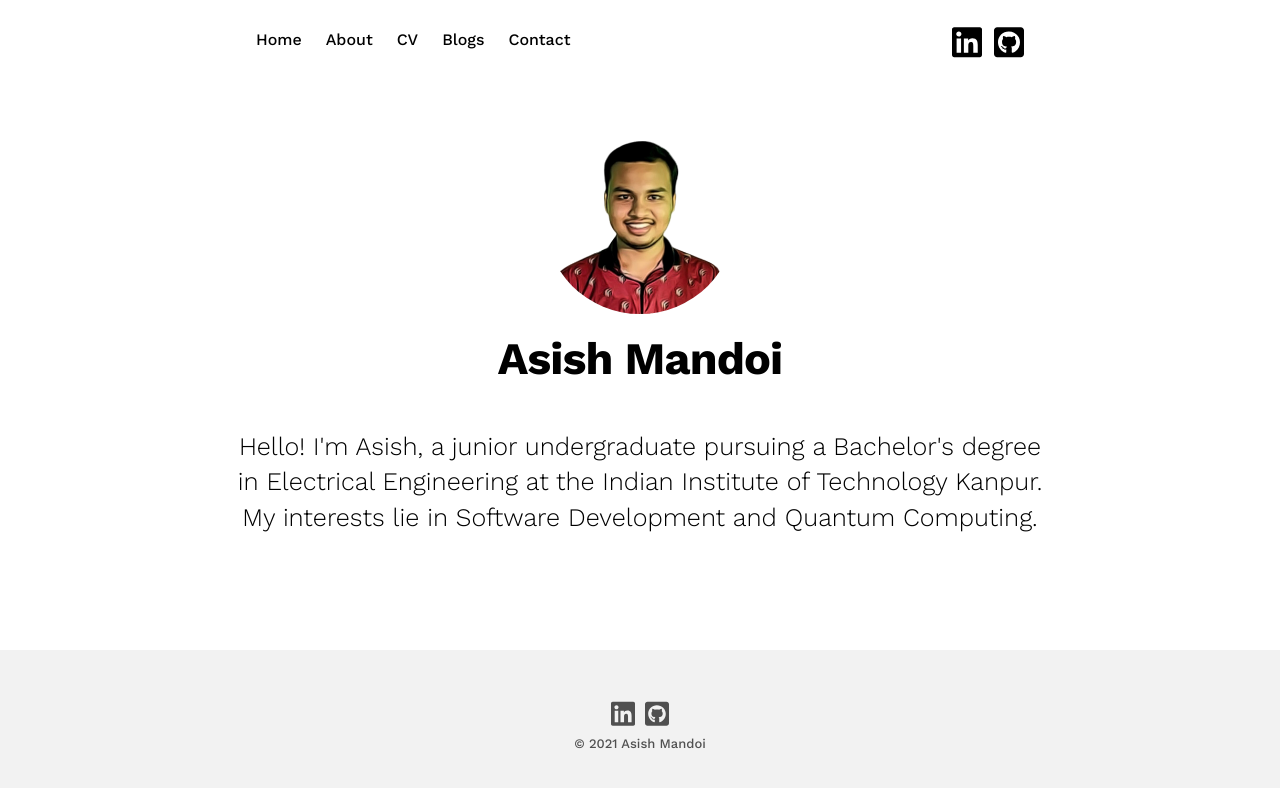
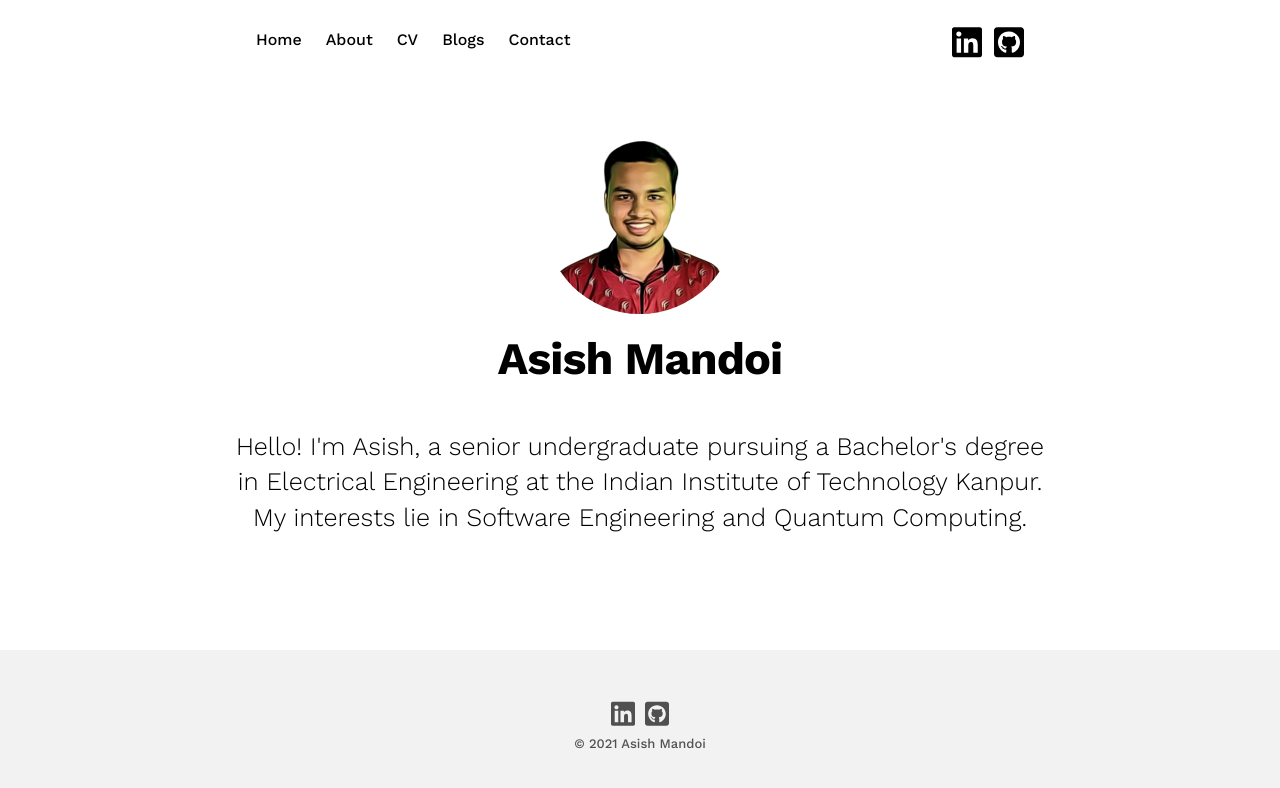
Before and after one commit to AsishMandoi/AsishMandoi.github.io, a Next.js app: page / in a window 1280 px wide. Shown: the top 788 px of the page. Built offline with nearby package versions, Linux system fonts and the light colour scheme.

Commit message:
updated resume & other minor changes

```diff
--- a/pages/contact.js
+++ b/pages/contact.js
@@ -17,7 +17,7 @@ export default function Contact() {
               <div id='contact-item'>Email</div>
               <small id='contact-text'>
                 <a href="mailto:akmandoi@iitk.ac.in">akmandoi@iitk.ac.in</a><br />
-                <a href="mailto:asishmandoi20@gmail.com">asishmandoi20@gmail.com</a><i> (if not from IIT Kanpur)</i>
+                <a href="mailto:asishmandoi20@gmail.com">asishmandoi20@gmail.com</a>
               </small>
             </li>
             <li className={utilStyles.listItem}>
--- a/pages/index.js
+++ b/pages/index.js
@@ -10,7 +10,7 @@ export default function Home() {
         <title>{siteTitle}</title>
       </Head>
       <section className={utilStyles.intro}>
-        <p>Hello! I'm Asish, a junior undergraduate pursuing a Bachelor's degree in Electrical Engineering at the Indian Institute of Technology Kanpur. My interests lie in Software Development and Quantum Computing.</p>
+        <p>Hello! I'm Asish, a senior undergraduate pursuing a Bachelor's degree in Electrical Engineering at the Indian Institute of Technology Kanpur. My interests lie in Software Engineering and Quantum Computing.</p>
       </section>
     </Layout>
   )
```
Also changed, not shown: 1 other file (tests, documents, lock files or other folders).
